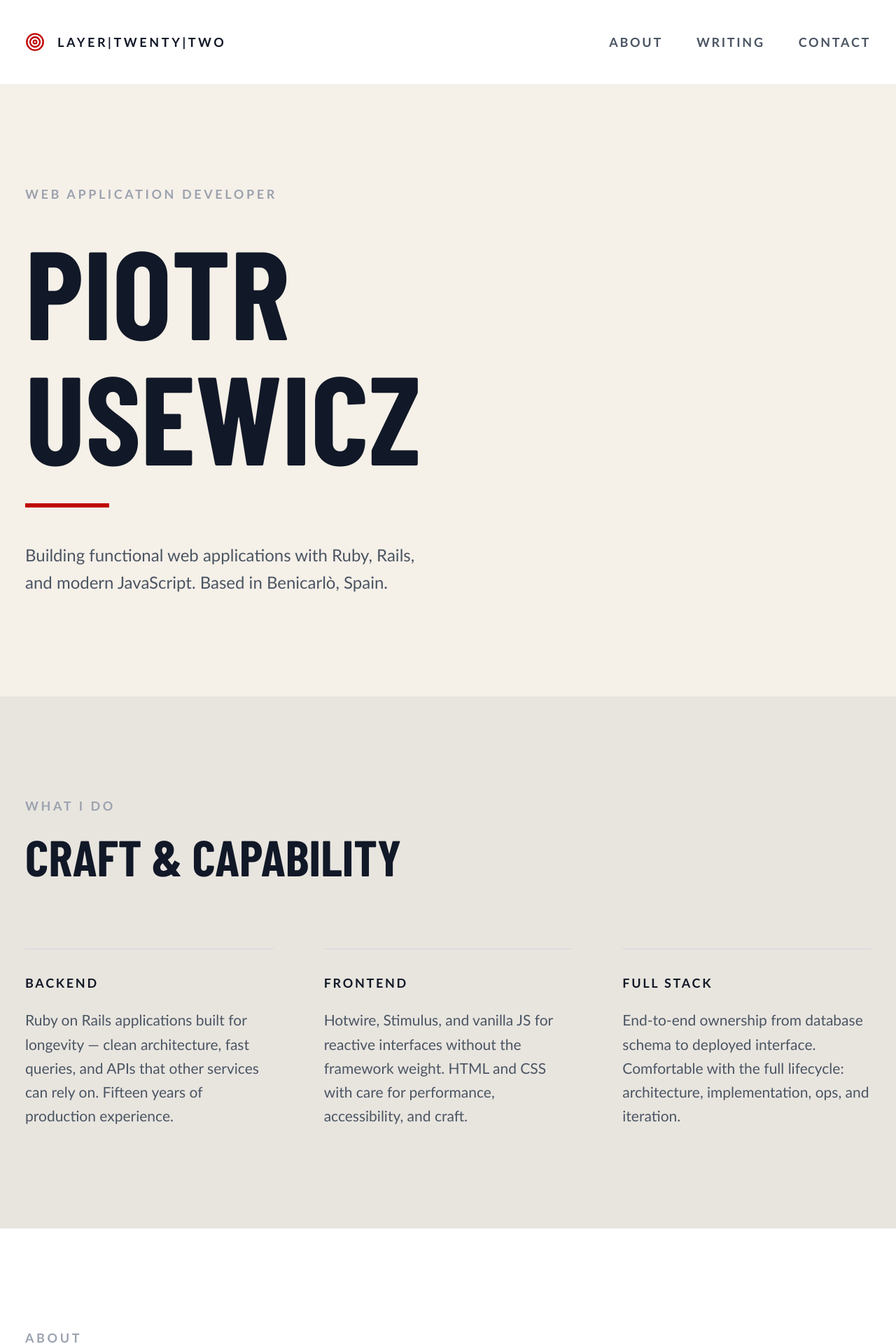
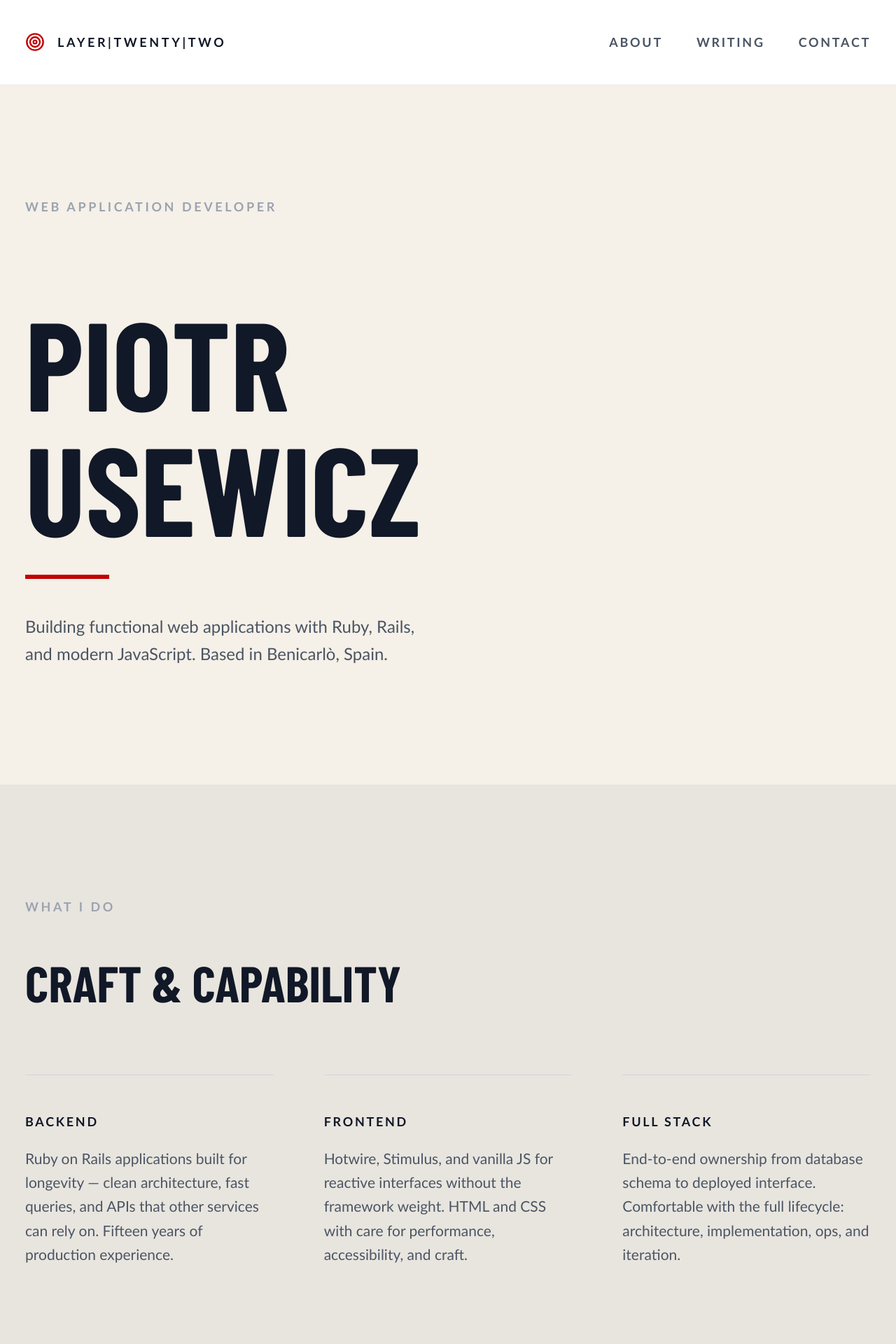
Before and after one commit to pusewicz/layer22.com, a Jekyll site: the page built from index.markdown, in a window 1280 px wide. Shown: the top 1920 px of the page at 70% size. Built offline with Jekyll 4.4.1, drawn with Linux system fonts in a browser that asks for light colours; nearby versions of some CDN libraries; some web fonts are replaced.

Commit message:
style: CSS cleanup for Tailwind coexistence
- Remove class="container" from <main> (Tailwind's .container was adding
  unwanted max-width constraints on full-width sections)
- Disable Tailwind preflight to preserve existing post/page SCSS
- Add box-sizing/border-style reset to _all.scss so Tailwind border
  utilities work without relying on preflight
- Remove unused #brand block from _nav.scss
- Fix invalid Liquid comment syntax in home.html

```diff
--- a/_layouts/default.html
+++ b/_layouts/default.html
@@ -42,7 +45,7 @@
   </head>
   <body data-instant-intensity="viewport" class="layout--{{ page.layout | default: layout.layout }}{% if page.classes or layout.classes %}{{ page.classes | default: layout.classes | join: ' ' | prepend: ' ' }}{% endif %} {{ page.title | slugify }}">
     {% include nav.html %}
-    <main class="container">{{ content }}</main>
+    <main>{{ content }}</main>
     <footer class="bg-white border-t border-gray-100 py-8 px-6">
       <div class="max-w-5xl mx-auto">
         <div class="flex items-center justify-between mb-3">
--- a/_layouts/home.html
+++ b/_layouts/home.html
@@ -2,7 +2,7 @@
 layout: default
 ---
 
-{{- /* Hero */ -}}
+
 <section class="w-full bg-[#f5f0e8] py-24 px-6">
   <div class="max-w-5xl mx-auto">
     <p class="text-xs font-semibold tracking-[0.2em] uppercase text-gray-400 mb-6">Web Application Developer</p>
--- a/_sass/_all.scss
+++ b/_sass/_all.scss
@@ -1,4 +1,13 @@
 @use "icons";
+
+*,
+*::before,
+*::after {
+  box-sizing: border-box;
+  border-width: 0;
+  border-style: solid;
+  border-color: currentColor;
+}
 
 main div.container {
   text-align: center;
--- a/_sass/_nav.scss
+++ b/_sass/_nav.scss
@@ -1,25 +1,3 @@
-#brand {
-  font-size: 1.5em;
-  font-family: var(--font-serif);
-  color: var(--nav-brand-color);
-  display: inline-flex;
-  align-items: center;
-  gap: 0.25em;
-  color: var(--nav-brand-text-color);
-  svg {
-    stroke: var(--nav-brand-color);
-  }
-
-  span {
-    display: inline-flex;
-    flex-direction: column;
-    small {
-      font-size: 0.625em;
-      color: var(--nav-brand-text-color-alt);
-    }
-  }
-}
-
 nav.menu {
   padding: 0.8rem 0.5rem;
   border: 5px solid;
```
Also changed, not shown: other parts of _layouts/default.html (+3 -0 lines).
